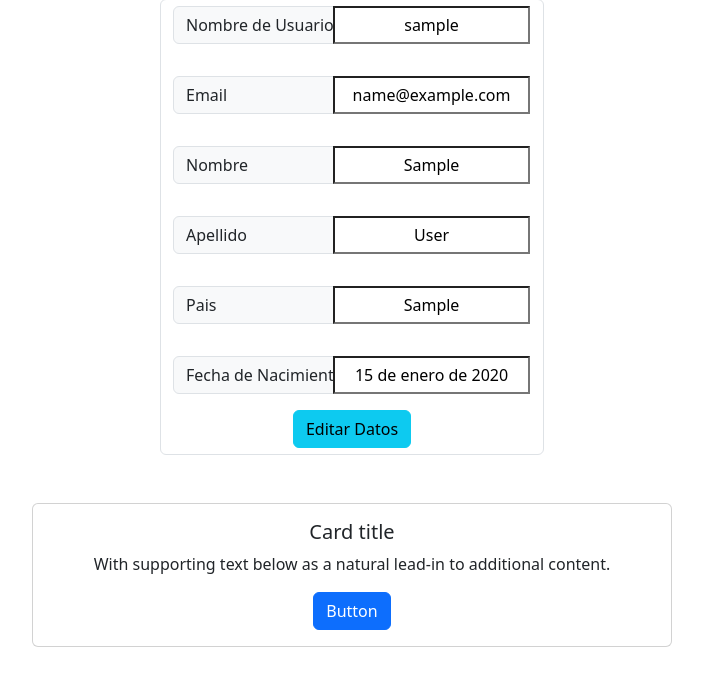
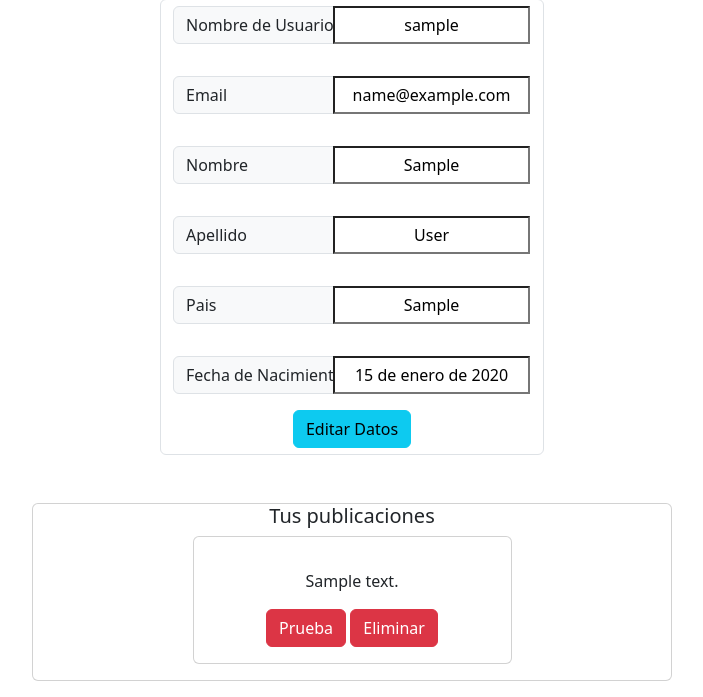
Before and after one commit to guidocastillo7/web-user-profile, a Django app: page /perfil in a window 1280 px wide. Shown: the part 193-890 px from the top of the page, without its empty margins (288-991 px from the left). Before the commit the page ends 840 px from the top, so only its background shows below. Run offline with Django 4.2, Linux system fonts and the light colour scheme; a user stored in the database is signed in; tables that the repository leaves empty hold one stand-in row (values such as "Sample post"); grey boxes marked "Sample" are stand-in pictures.

Commit message:
Termine de programar el CRUD

```diff
--- a/Bloggc/inicio/templates/perfil.html
+++ b/Bloggc/inicio/templates/perfil.html
@@ -85,11 +85,73 @@
 <br>
 
     <div style="width: 10%; margin: auto;" class="card w-50 mb-3">
+        <h5 style="text-align: center;" class="card-title">Tus publicaciones</h5>
+
+        {% if publi %}
+
+        {% for i in publi %}
+        <form id="miformu" action="{% url 'publicacion' i.id %}" method="post">
+            {% csrf_token %}
+        <div style="width: 10%; margin: auto;" class="card w-50 mb-3">
+            <div style="text-align: center;" class="card-body">
+                <div class="card-body">
+                    {{i.contenido}}
+                </div>
+
+                <a type="button" href="{% url 'publicacion' i.id %}" class="btn btn-danger">
+                    Prueba
+                </a>
+
+                <!--<a href="/publicacion/{{i.id}}" class="stretched-link"></a>-->
+
+                <button type="button" class="btn btn-danger" data-bs-toggle="collapse" data-bs-target="#collapseExample" aria-expanded="false" aria-controls="collapseExample">
+                    Eliminar
+                </button>
+
+                <div class="collapse" id="collapseExample">
+                    <div class="card card-body">
+                      Some placeholder content for the collapse component. This panel is hidden by default but revealed when the user activates the relevant trigger.
+                    </div>
+                </div>
+
+
+
+<!--Aqui empieza el modal-->
+                <div class="modal fade" id="staticBackdrop" data-bs-backdrop="static" data-bs-keyboard="false" tabindex="-1" aria-labelledby="staticBackdropLabel" aria-hidden="true">
+                    <div class="modal-dialog">
+                      <div class="modal-content">
+                        <div class="modal-header">
+                          <h1 class="modal-title fs-5" id="staticBackdropLabel">Confirmar eliminacion</h1>
+                          <button type="button" class="btn-close" data-bs-dismiss="modal" aria-label="Close"></button>
+                        </div>
+                        <div class="modal-body">
+                          Seguro que quieres eliminar tu publicacion?
+                        </div>
+
+
+                        <div class="modal-footer">
+                          <button type="button" class="btn btn-secondary" data-bs-dismiss="modal">Cancelar</button>
+                          <button type="submit" class="btn btn-danger">Eliminar</button>
+
+                        </div>
+
+
+                      </div>
+                    </div>
+                </div>
+
+            </div>
+        </div>
+        </form>
+        {% endfor %}
+
+        {% else %}
         <div style="text-align: center;" class="card-body">
-          <h5 class="card-title">Card title</h5>
-          <p class="card-text">With supporting text below as a natural lead-in to additional content.</p>
-          <a href="#" class="btn btn-primary">Button</a>
+            <div class="card-body">Aun no tienes publicaciones</div>
         </div>
+        {% endif %}
+
+
     </div>
 
 
--- a/Bloggc/inicio/urls.py
+++ b/Bloggc/inicio/urls.py
@@ -8,5 +8,6 @@ urlpatterns = [
     path('registrando1', views.registrando1, name='registrando1'),
     path('registrando2', views.registrando2, name='registrando2'),
     path('perfil', views.perfil, name='perfil'),
-    path('editarPerfil', views.editarPerfil, name='editarPerfil')
+    path('editarPerfil', views.editarPerfil, name='editarPerfil'),
+    path('publicacion/<int:publi_id>', views.publicacion, name='publicacion')
 ]
--- a/Bloggc/inicio/views.py
+++ b/Bloggc/inicio/views.py
@@ -6,6 +6,7 @@ from usuario.models import Usuario
 from django.contrib.auth.decorators import login_required
 from datetime import datetime
 from PIL import Image
+from feed.models import Publicacion
 
 # Create your views here.
 
@@ -126,7 +127,6 @@ def perfil(request):
     nombre = request.user.first_name
     apellido = request.user.last_name
 
-
     try:
         persona = Usuario.objects.get(usuario= request.user)
         pais = persona.pais
@@ -137,6 +137,15 @@ def perfil(request):
         #Pongo esto pa q lo obligue a completar su perfil y no se vea sin datos
         return redirect('/editarPerfil')
 
+
+    #Aqui cargo las publicaciones en caso de tener
+    try:
+        publi = Publicacion.objects.filter(autor= request.user)
+
+    except:
+        pass
+
+
     context = {
         'username':username,
         'email':email,
@@ -144,7 +153,8 @@ def perfil(request):
         'apellido':apellido,
         'pais':pais,
         'fecha':fecha_nacimiento,
-        'imagen':imagen
+        'imagen':imagen,
+        'publi':publi
     }
 
     return render(request, 'perfil.html', context)
@@ -152,10 +162,6 @@ def perfil(request):
 
 @login_required(login_url='/')
 def editarPerfil(request):
-    '''Quede aqui en terminar el formulario pa q haga el chequeo
-    del username q ya existe, terminar de configurar lo de la imagen,
-    q cuando no seleccione imagen no me salga error'''
-
 
     try:
         persona = Usuario.objects.get(usuario= request.user)
@@ -290,3 +296,21 @@ def editarPerfil(request):
 
 
     return render(request, 'editarPerfil.html', context)
+
+
+@login_required(login_url='/')
+def publicacion(request, publi_id):
+
+    '''Arreglar para que un usuario solo pueda eliminar sus publicaciones'''
+
+    pbl = Publicacion.objects.get(pk= publi_id)
+
+    if request.method == 'POST':
+        pbl.delete()
+
+        return redirect('/perfil')
+
+    context = {
+        'pbl':pbl
+    }
+    return render(request, 'publicacion.html', context)
```
Also changed, not shown: Bloggc/inicio/templates/publicacion.html (added, +27 -0 lines).
